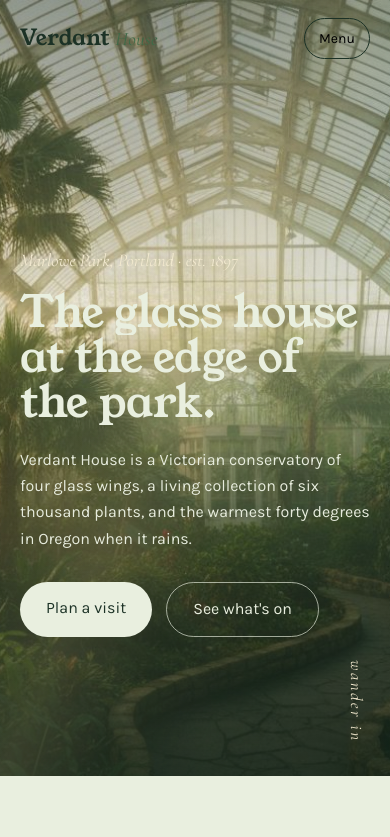
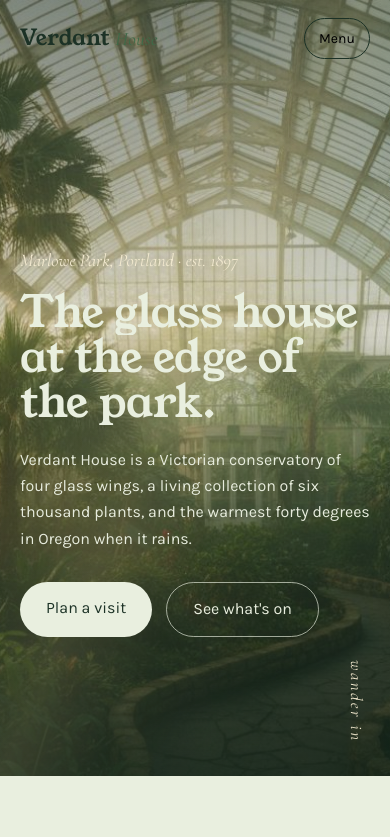
Before and after one commit to stewiefeh/verdant-house, a plain HTML site: page index.html in a window 390 px wide. Shown: the top 837 px of the page. Drawn offline with Linux system fonts and the light colour scheme.

Commit message:
Mobile polish: button stacking, deeper hero scrim

```diff
--- a/css/style.css
+++ b/css/style.css
@@ -60,7 +60,7 @@ a{color:inherit}
 .hero{position:relative;min-height:92vh;display:flex;align-items:flex-end;color:var(--paper);overflow:hidden}
 .hero.short{min-height:62vh}
 .hero img.bg{position:absolute;inset:0;width:100%;height:100%;object-fit:cover}
-.hero .haze{position:absolute;inset:0;background:linear-gradient(180deg,rgba(20,38,28,.42) 0%,rgba(20,38,28,.05) 40%,rgba(20,38,28,.72) 100%)}
+.hero .haze{position:absolute;inset:0;background:linear-gradient(180deg,rgba(20,38,28,.5) 0%,rgba(20,38,28,.12) 42%,rgba(20,38,28,.78) 100%)}
 .hero .ray{position:absolute;inset:-20%;background:linear-gradient(115deg,transparent 30%,rgba(255,222,150,.16) 46%,rgba(255,222,150,.05) 55%,transparent 70%);
   animation:ray 9s ease-in-out infinite alternate}
 @keyframes ray{from{transform:translateX(-6%)}to{transform:translateX(7%)}}
@@ -116,6 +116,7 @@ section{padding:clamp(64px,9vw,120px) 0}
 .wing p{font-size:14.5px;color:#4a6152;margin-top:4px}
 @media(max-width:960px){.wings{grid-template-columns:repeat(2,1fr)}}
 @media(max-width:520px){.wings{grid-template-columns:1fr 1fr;gap:12px}.wing h3{font-size:17px}}
+@media(max-width:360px){.hero .actions{flex-direction:column;align-items:flex-start}}
 
 /* bloom strip */
 .bloom{background:var(--deep);color:var(--paper)}
```
